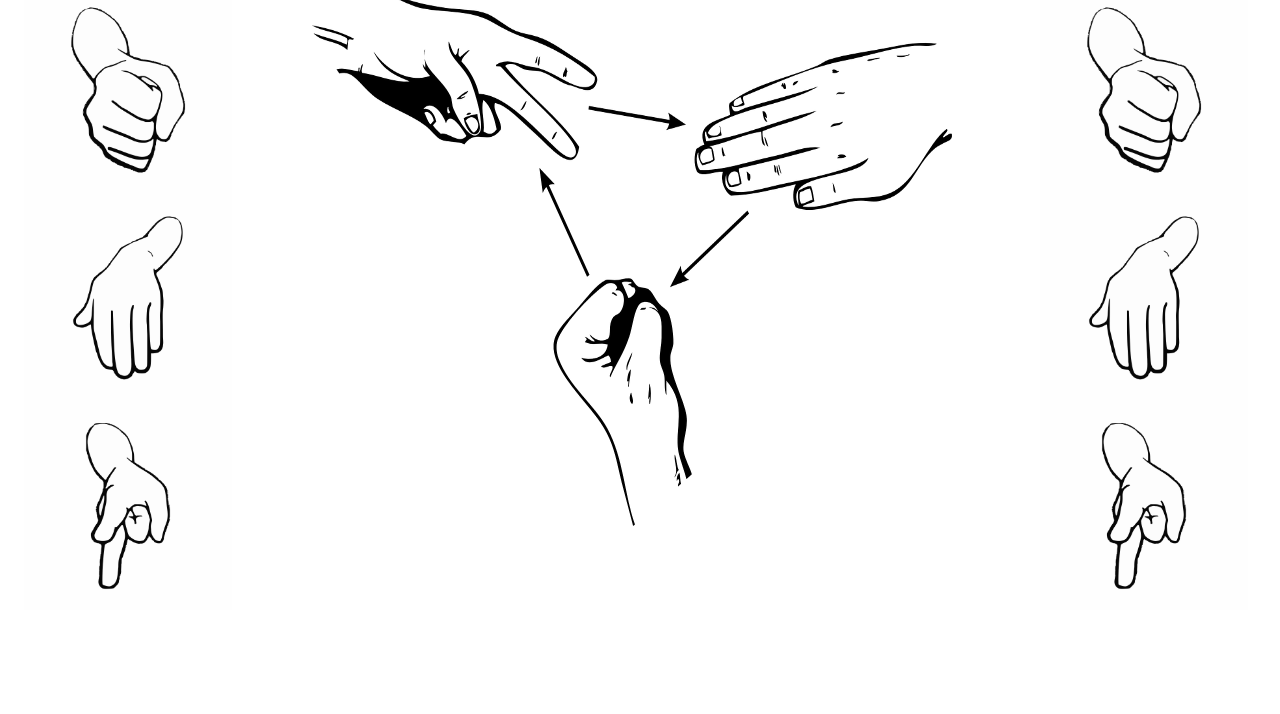
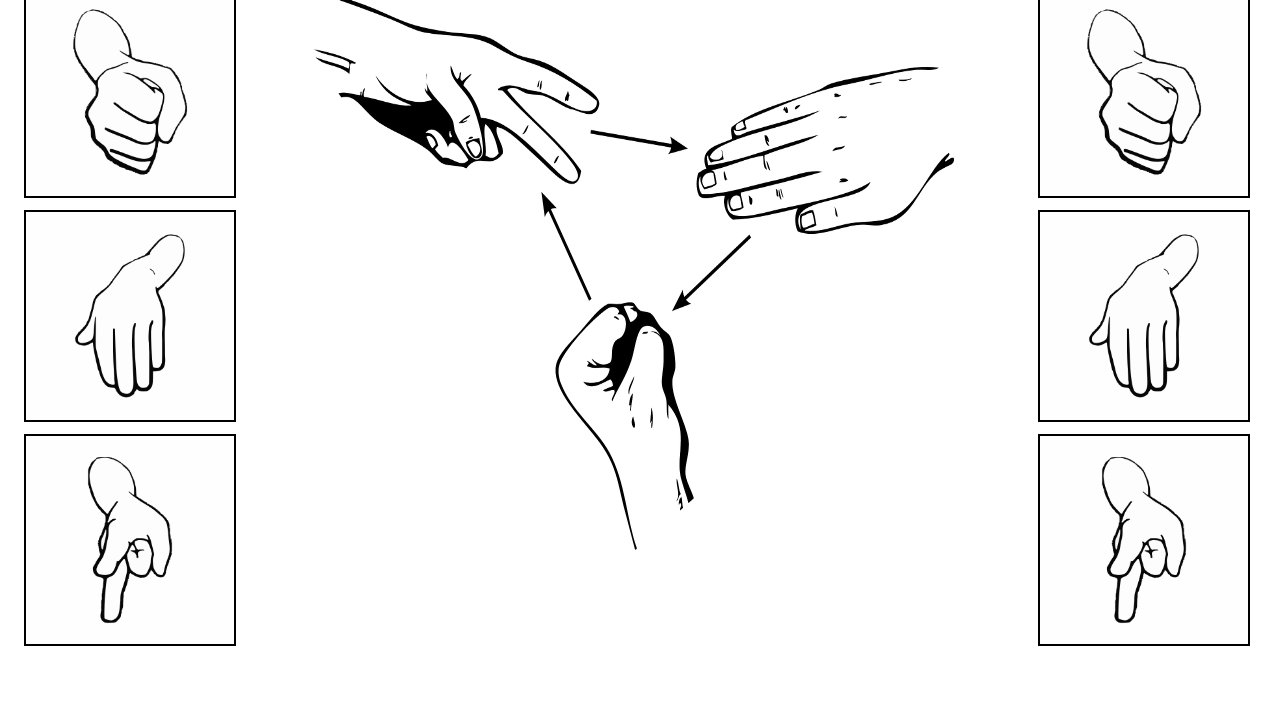
Before and after one commit to lukereed1/rock-paper-scissors-TOP, a plain HTML site: page index.html in a window 1280 px wide. Shown: the part 302-1016 px from the top of the page. Before the commit the page ends 968 px from the top, so only its background shows below. Drawn offline with Linux system fonts and the light colour scheme.

Commit message:
Added live preview to readme and added borders to choices

```diff
--- a/style.css
+++ b/style.css
@@ -51,6 +51,9 @@ h1 {
 	height: auto;
 	width: 13em;
 	cursor: pointer;
+	transition: all 0.5s;
+	border: 2px solid black;
+	margin-bottom: 0.75em;
 }
 
 .result-list {
```
Also changed, not shown: 1 other file.
